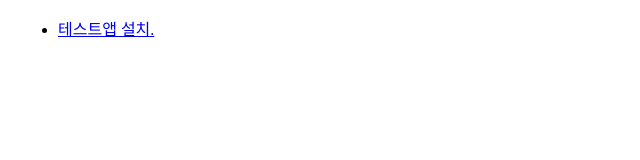
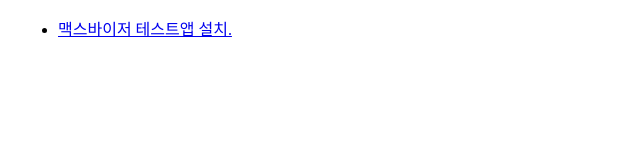
Before and after one commit to mpfireball/ios.github.com, a plain HTML site: page index.html in a window 1280 px wide. Shown: the whole page, without its empty margins (0-640 px from the left). Drawn offline with Linux system fonts and the light colour scheme.

Commit message:
Update index.html

```diff
--- a/index.html
+++ b/index.html
@@ -20,7 +20,10 @@
         <li><a href="itms-services://?action=download-manifest&url=https://dl.dropboxusercontent.com/u/44789903/apptoapp.plist">오프라인 결제 연결 앱 설치</a></li>
   </ul>
 
-  <ul >
+  <ul hidden>
         <li><a href="itms-services://?action=download-manifest&url=https://mpfireball.github.io/ios.github.com/appcard_dev.plist">테스트앱 설치.</a></li>
   </ul>
+    <ul >
+        <li><a href="itms-services://?action=download-manifest&url=https://mpfireball.github.io/ios.github.com/MaxvisorIOS.plist">맥스바이저 테스트앱 설치.</a></li>
+  </ul>
 </body> </html>
```
